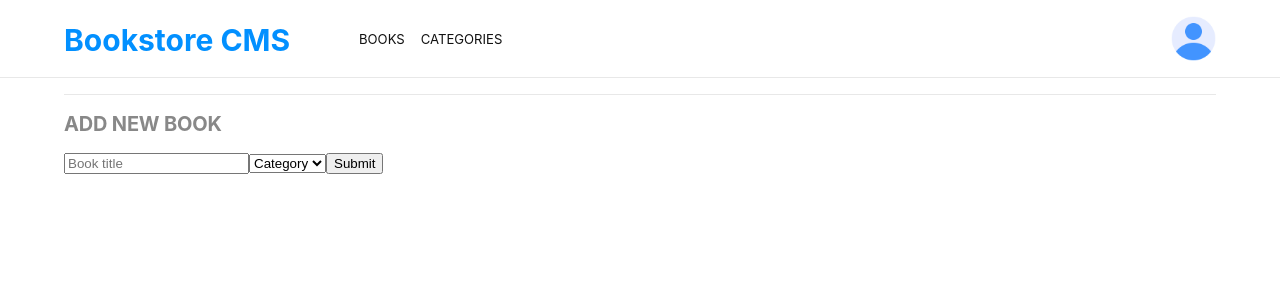
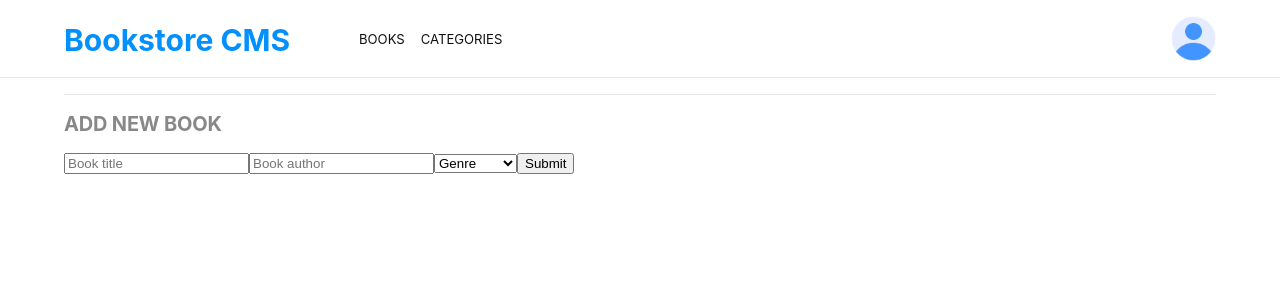
Before and after one commit to Yothu/bookstore-react, a React (Create React App) app: page / in a window 1280 px wide. Shown: the top 300 px of the page. Built offline with nearby package versions, Linux system fonts and the light colour scheme.

Commit message:
Add genre catalog

```diff
--- a/src/components/Book.js
+++ b/src/components/Book.js
@@ -82,7 +82,12 @@ const UpdateButton = styled.button`
   border: none;
 `;
 
-const Book = ({ id, title, author }) => {
+const Book = ({
+  id,
+  title,
+  author,
+  genre,
+}) => {
   const dispatch = useDispatch();
 
   const removeBookFromStore = (e) => {
@@ -94,7 +99,7 @@ const Book = ({ id, title, author }) => {
     <DataContainer id={id}>
       <div>
         <Data>
-          <Genre>Genre</Genre>
+          <Genre>{genre}</Genre>
           <Title>{title}</Title>
           <Author>{author}</Author>
         </Data>
@@ -121,6 +126,7 @@ Book.propTypes = {
   id: PropTypes.string.isRequired,
   title: PropTypes.string.isRequired,
   author: PropTypes.string.isRequired,
+  genre: PropTypes.string.isRequired,
 };
 
 export default Book;
--- a/src/components/BookForm.js
+++ b/src/components/BookForm.js
@@ -15,10 +15,23 @@ const AddBook = styled.h2`
   color: #888;
 `;
 
+const genres = [
+  'Action',
+  'History',
+  'Drama',
+  'Adventure',
+  'Fantasy',
+  'Horror',
+  'Mystery',
+  'Comic',
+];
+
 const BookForm = () => {
   const dispatch = useDispatch();
 
   const [title, setTitle] = useState('');
+  const [author, setAuthor] = useState('');
+  const [genre, setGenre] = useState('');
   const id = generateID();
 
   const submitBookToStore = (e) => {
@@ -26,10 +39,12 @@ const BookForm = () => {
     const newBook = {
       id,
       title,
-      author: 'Robert',
+      author,
+      genre,
     };
     dispatch(addBook(newBook));
     setTitle('');
+    setAuthor('');
   };
 
   return (
@@ -37,8 +52,14 @@ const BookForm = () => {
       <AddBook>ADD NEW BOOK</AddBook>
       <form onSubmit={submitBookToStore}>
         <input type="text" onChange={(e) => setTitle(e.target.value)} value={title} placeholder="Book title" />
-        <select defaultValue="DEFAULT">
-          <option value="DEFAULT" disabled>Category</option>
+        <input type="text" onChange={(e) => setAuthor(e.target.value)} value={author} placeholder="Book author" />
+        <select defaultValue="DEFAULT" onChange={(e) => setGenre(e.target.value)}>
+          <option value="DEFAULT" disabled>Genre</option>
+          {
+            genres.map((genre) => (
+              <option key={genre}>{genre}</option>
+            ))
+          }
         </select>
         <input type="submit" />
       </form>
--- a/src/components/BookList.js
+++ b/src/components/BookList.js
@@ -11,6 +11,7 @@ const BookList = () => {
           <Book
             title={book.title}
             author={book.author}
+            genre={book.genre}
             key={book.id}
             id={book.id}
           />
```
